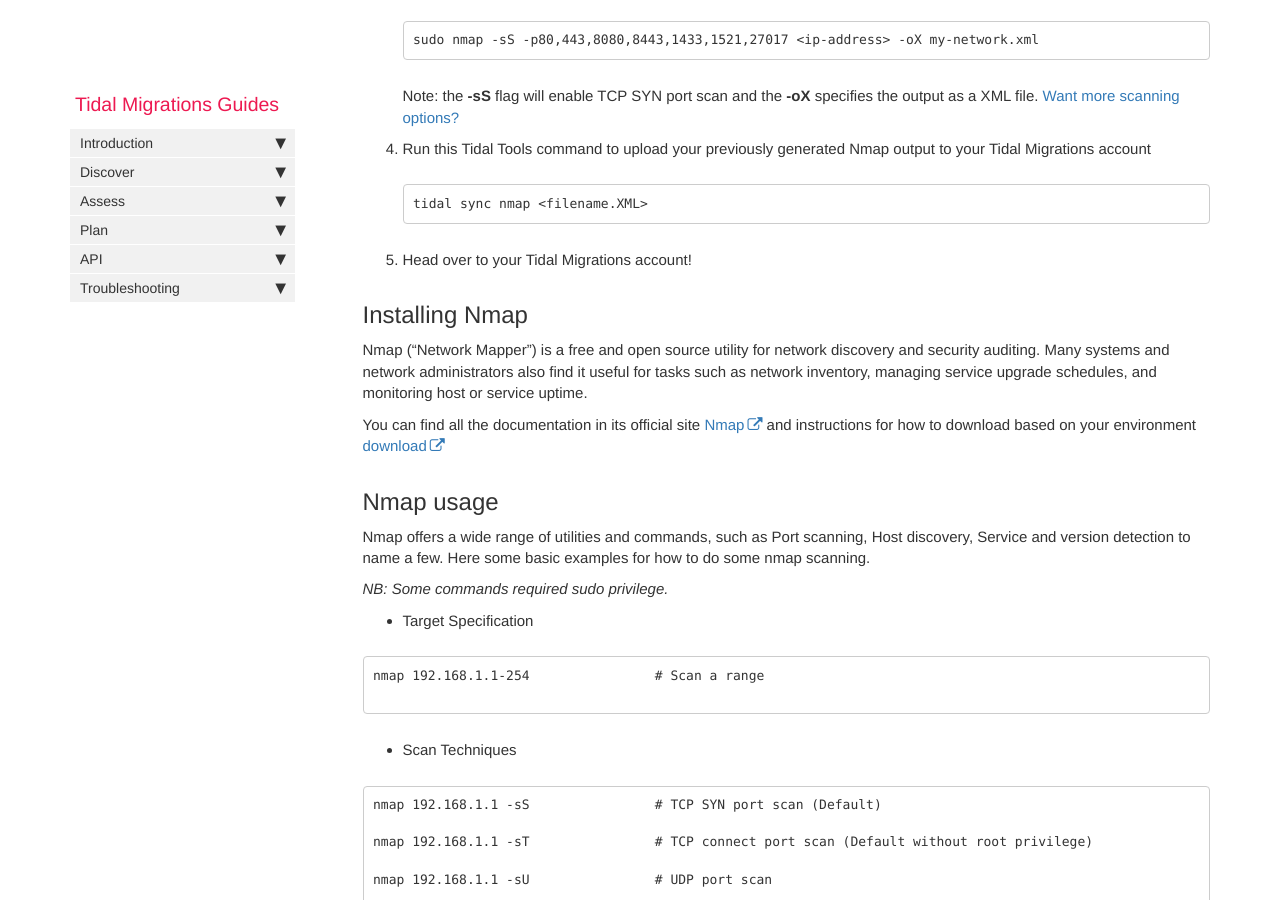
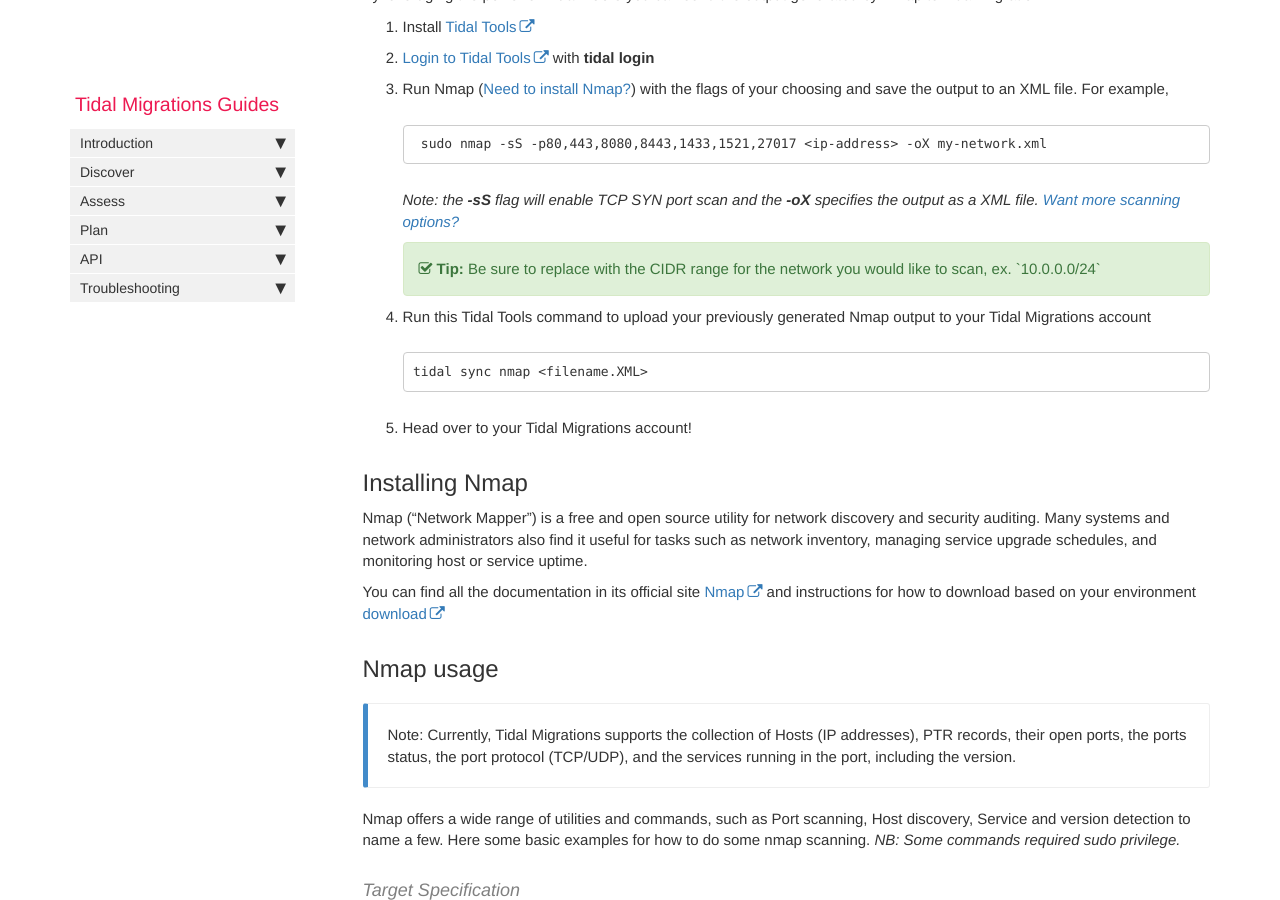
Before and after one commit to tidalmigrations/tidalmigrations.github.io, a Jekyll site: the page built from pages/user guides/discover_nmap.md, in a window 1280 px wide and 900 px high, scrolled down 748 px. Built offline with Jekyll 4.4.1, drawn with Linux system fonts in a browser that asks for light colours; nearby versions of some CDN libraries; comment, search, counter and statistics services are not loaded; some of the changed text lies outside the part shown.

Commit message:
adjustments

````diff
--- a/pages/user guides/discover_nmap.md
+++ b/pages/user guides/discover_nmap.md
@@ -24,11 +24,11 @@ By leveraging the power of **Tidal Tools** you can send the output generated by
 1. Install [Tidal Tools](https://guides.tidalmg.com/tidal-tools.html)
 2. [Login to Tidal Tools](https://guides.tidalmg.com/tidal-tools.html#login) with **tidal login**
 3. Run Nmap ([Need to install Nmap?](#installing-nmap)) with the flags of your choosing and save the output to an XML file. For example,
-```
-sudo nmap -sS -p80,443,8080,8443,1433,1521,27017 <ip-address> -oX my-network.xml
-```
-Note: the **-sS** flag will enable TCP SYN port scan and the **-oX** specifies the output as a XML file.
-[Want more scanning options?](#nmap-usage)
+    ```
+    sudo nmap -sS -p80,443,8080,8443,1433,1521,27017 <ip-address> -oX my-network.xml
+    ```
+    _Note: the **-sS** flag will enable TCP SYN port scan and the **-oX** specifies the output as a XML file. [Want more scanning options?](#nmap-usage)_
+    {% include tip.html content="Be sure to replace <ip-address> with the CIDR range for the network you would like to scan, ex. `10.0.0.0/24`" %}
 
 4. Run this Tidal Tools command to upload your previously generated Nmap output to your Tidal Migrations account
 ```
@@ -47,19 +47,19 @@ You can find all the documentation in its official site [Nmap](https://nmap.org/
 
 
 ## Nmap usage
+{% include callout.html content="Note: Currently, Tidal Migrations supports the collection of Hosts (IP addresses), PTR records, their open ports, the ports status, the port protocol (TCP/UDP), and the services running in the port, including the version."  type="primary"%}
 
 Nmap offers a wide range of utilities and commands, such as Port scanning, Host discovery, Service and version detection to name a few. Here some basic examples for how to do some nmap scanning.
-
 _NB: Some commands required sudo privilege._
 
-- Target Specification
+#### Target Specification
 
 ```
 nmap 192.168.1.1-254                # Scan a range
 
 ```
 
-- Scan Techniques
+#### Scan Techniques
 
 ```
 nmap 192.168.1.1 -sS                # TCP SYN port scan (Default)
@@ -70,7 +70,7 @@ nmap 192.168.1.1 -sU                # UDP port scan
 
 ```
 
-- Host Discovery
+#### Host Discovery
 
 ```
 nmap 192.168.1.1-3 -sL              # No Scan. List targets only
````
Also changed, not shown: pages/api/Using_with_nmap.md (+4 -7 lines).
